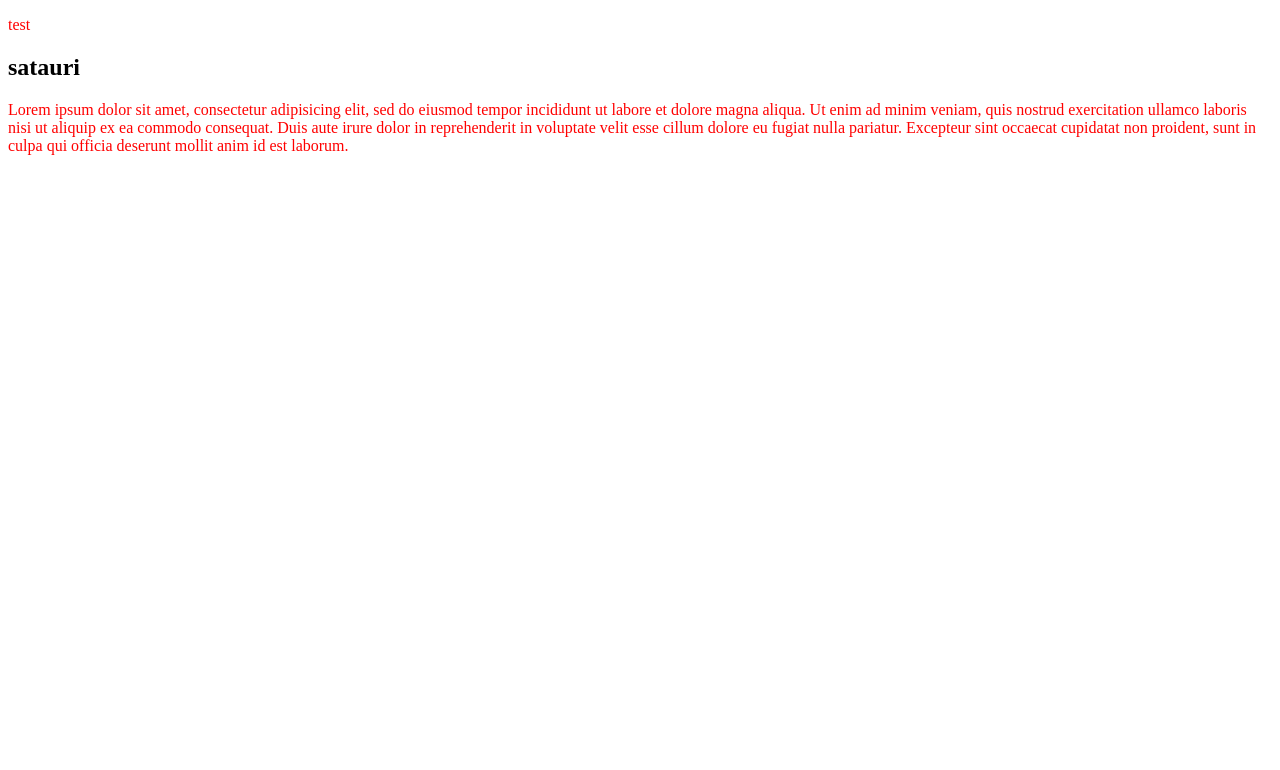
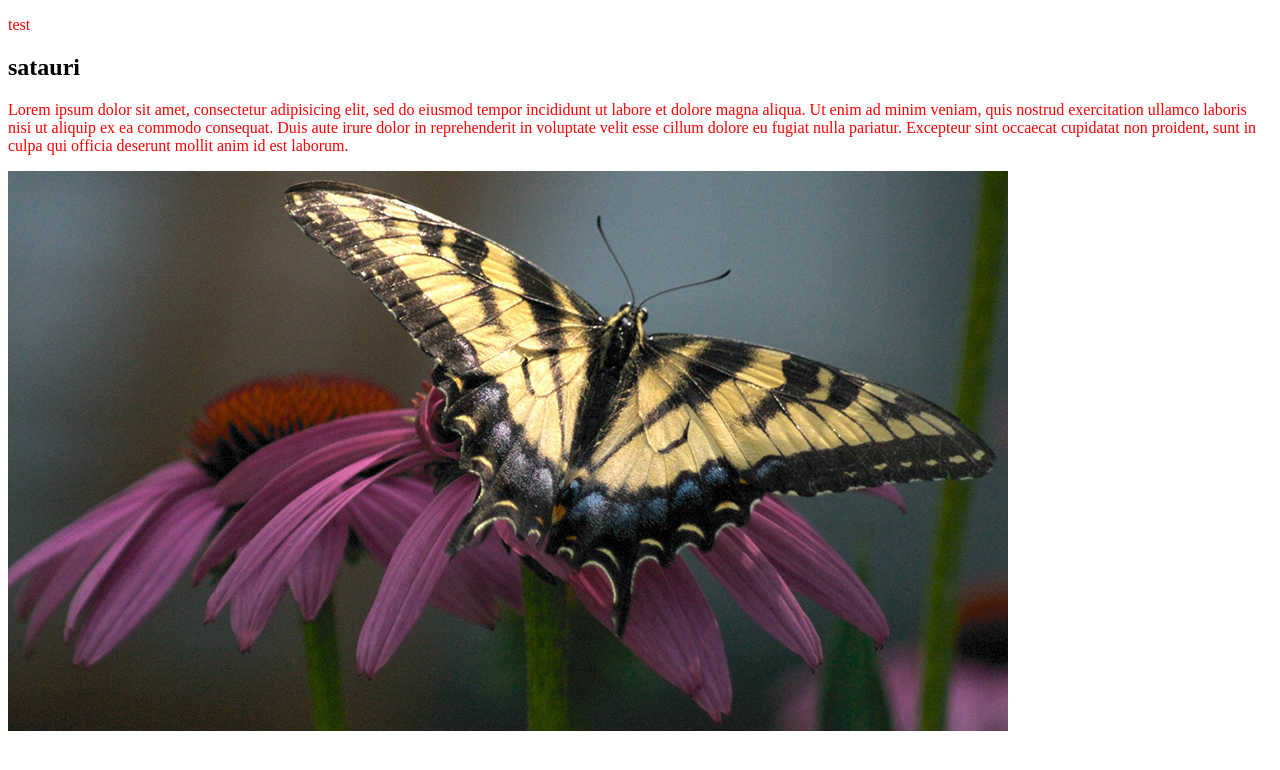
Before and after one commit to kristina-makalatia/lesson4-font, a plain HTML site: page index.html in a window 1280 px wide. Drawn offline with Linux system fonts and the light colour scheme.

Commit message:
add image

```diff
--- a/index.html
+++ b/index.html
@@ -15,5 +15,7 @@
 	cillum dolore eu fugiat nulla pariatur. Excepteur sint occaecat cupidatat non
 	proident, sunt in culpa qui officia deserunt mollit anim id est laborum.</p>
 
+	<img src="images/image.jpg">
+
 </body>
 </html>
```
Also changed, not shown: images/image.jpg (renamed from images/visual-reverse-image-search-v2_intro.jpg).
